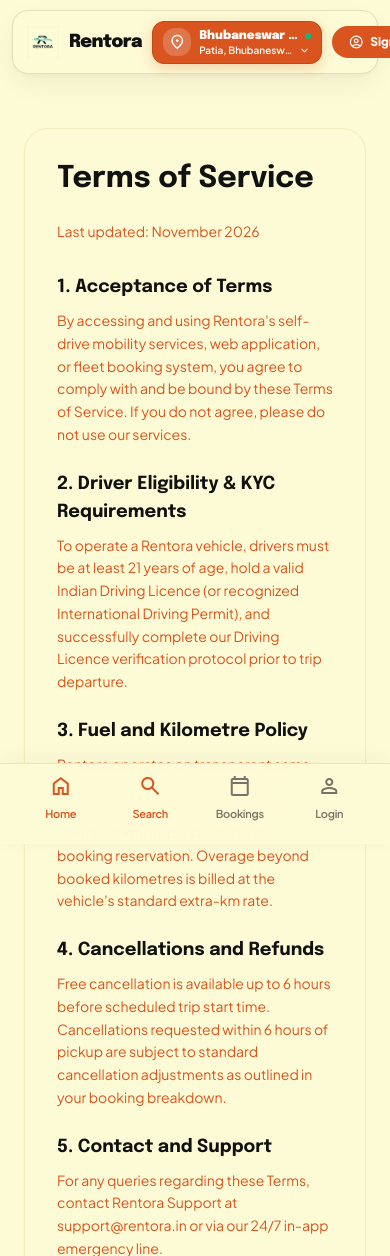
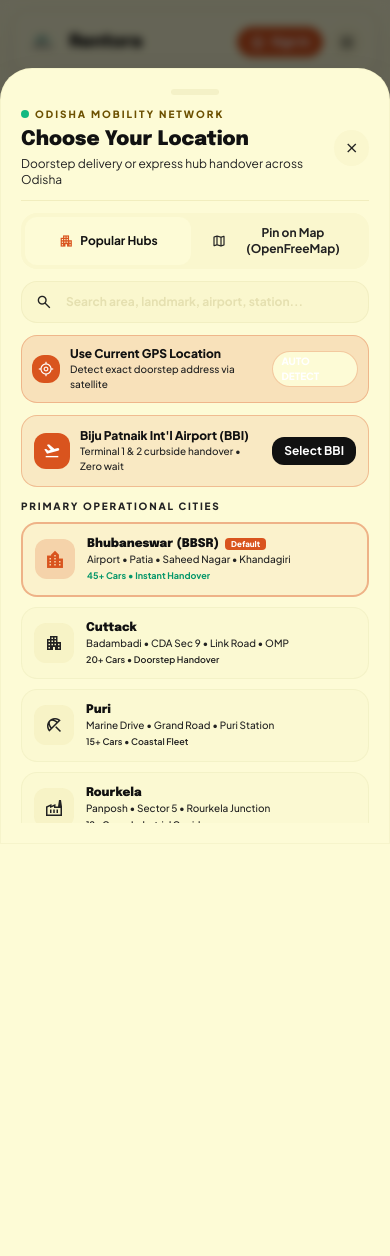
Before and after one commit to PranayaKD/Rentora, a Django app: page /terms/ in a window 390 px wide. Shown: the top 1256 px of the page. After the commit the page ends 823 px from the top, so only its background shows below. Run offline with Django 5.2, Linux system fonts and the light colour scheme; some libraries are stand-ins or nearby versions.

Commit message:
feat(nav): resolve mobile navbar overflow, add waffle menu drawer, and auto-prompt location on first mobile visit

```diff
--- a/static/js/rentora.js
+++ b/static/js/rentora.js
@@ -3,6 +3,9 @@
  */
 
 document.addEventListener('DOMContentLoaded', () => {
+
+    // --- Mobile Auto-Prompt for Odisha Location ---
+    initMobileLocationAutoPrompt();
 
     // --- Toast Notification System ---
     const toasts = document.querySelectorAll('[data-toast]');
@@ -453,3 +456,21 @@ function initStackingCards() {
         }
     }, { passive: true });
 }
+
+/**
+ * Mobile Auto-Prompt for Odisha Location
+ * Automatically prompts the user for their location / hub on first mobile visit
+ */
+function initMobileLocationAutoPrompt() {
+    if (window.innerWidth < 768) {
+        const prompted = sessionStorage.getItem('rentora_mobile_location_prompted');
+        if (!prompted) {
+            sessionStorage.setItem('rentora_mobile_location_prompted', 'true');
+            setTimeout(() => {
+                if (typeof openCityModal === 'function') {
+                    openCityModal();
+                }
+            }, 800);
+        }
+    }
+}
--- a/templates/base.html
+++ b/templates/base.html
@@ -195,6 +195,9 @@
     <!-- City Switcher Modal -->
     {% include 'components/city_modal.html' %}
 
+    <!-- Mobile Waffle Menu (App Grid Drawer) -->
+    {% include 'components/waffle_menu.html' %}
+
     <!-- Mobile Auth Modal (OTP Bottom Sheet / Modal) -->
     {% include 'components/mobile_auth_modal.html' %}
 
--- a/templates/components/navbar.html
+++ b/templates/components/navbar.html
@@ -18,9 +18,9 @@
 
         <div class="h-6 w-[1px] bg-black/10 hidden sm:block"></div>
 
-        <!-- Quick-Commerce Style Hub & Location Selector (Liquid Pill) -->
+        <!-- Quick-Commerce Style Hub & Location Selector (Liquid Pill - Hidden on mobile to prevent navbar overflow) -->
         <button onclick="openCityModal()"
-          class="liquid-hub-pill flex items-center gap-2 px-2.5 sm:px-3.5 py-1.5 rounded-xl sm:rounded-2xl hover:bg-surface-container transition-all text-left group max-w-[170px] sm:max-w-[260px] md:max-w-[300px] cursor-pointer"
+          class="liquid-hub-pill hidden sm:flex items-center gap-2 px-2.5 sm:px-3.5 py-1.5 rounded-xl sm:rounded-2xl hover:bg-surface-container transition-all text-left group max-w-[170px] sm:max-w-[260px] md:max-w-[300px] cursor-pointer"
           type="button" title="Select Delivery or Pickup Location in Odisha">
           <div class="w-7 h-7 sm:w-8 sm:h-8 rounded-xl bg-white/20 text-white flex items-center justify-center shrink-0 group-hover:scale-105 transition-transform">
             <span class="material-symbols-outlined text-[18px] sm:text-[20px] text-white">location_on</span>
@@ -100,11 +100,18 @@
           Explore Fleet
         </a>
         <button type="button" onclick="openMobileAuthModal('login')"
-          class="flex items-center gap-1.5 px-4 lg:px-5 py-2 lg:py-2.5 rounded-full bg-secondary-container hover:bg-[#c44714] text-white text-xs font-black shadow-sm transition-all hover:scale-105 active:scale-95 cursor-pointer font-body">
-          <span class="material-symbols-outlined text-[16px]">account_circle</span>
+          class="flex items-center gap-1.5 px-3 sm:px-4 py-1.5 sm:py-2 rounded-full bg-[#D9541E] hover:bg-[#c44714] text-white text-xs font-black shadow-xs transition-all hover:scale-105 active:scale-95 cursor-pointer font-body border border-[#C44714] shrink-0">
+          <span class="material-symbols-outlined text-[15px]">account_circle</span>
           <span>Sign In</span>
         </button>
         {% endif %}
+
+        <!-- Mobile Waffle Menu Button (App Grid Drawer) -->
+        <button type="button" onclick="toggleWaffleMenu()"
+          class="lg:hidden w-8 h-8 sm:w-9 sm:h-9 rounded-full bg-surface-container-low hover:bg-surface-container border border-outline-variant/40 flex items-center justify-center text-primary shadow-2xs hover:scale-105 active:scale-95 transition-all cursor-pointer shrink-0"
+          title="Open Quick Services Menu" aria-label="Open Quick Services Menu">
+          <span class="material-symbols-outlined text-[19px] text-primary">apps</span>
+        </button>
       </div>
 
     </div>
--- /dev/null
+++ b/templates/components/waffle_menu.html
@@ -0,0 +1,179 @@
+{% load static %}
+<!-- Rentora Waffle Menu (Quick Services & App Grid Drawer) -->
+<div id="waffle-menu-overlay"
+     class="fixed inset-0 z-[110] bg-black/60 backdrop-blur-sm hidden opacity-0 transition-opacity duration-300"
+     onclick="closeWaffleMenu()"></div>
+
+<div id="waffle-menu-sheet"
+     class="fixed bottom-0 inset-x-0 max-w-lg mx-auto z-[120] hidden bg-surface-container-lowest rounded-t-[2rem] p-5 sm:p-6 shadow-2xl border border-outline-variant/30 translate-y-full transition-all duration-300 ease-out max-h-[90vh] overflow-y-auto">
+
+    <!-- Mobile Drag Handle -->
+    <div class="w-12 h-1.5 bg-outline-variant/40 rounded-full mx-auto mb-3 cursor-pointer" onclick="closeWaffleMenu()"></div>
+
+    <!-- Header -->
+    <div class="flex items-center justify-between pb-3 border-b border-outline-variant/20">
+        <div class="flex items-center gap-2">
+            <div class="w-7 h-7 rounded-lg bg-[#D9541E] text-white flex items-center justify-center shadow-2xs">
+                <span class="material-symbols-outlined text-[18px]">apps</span>
+            </div>
+            <div>
+                <h3 class="text-base font-extrabold text-primary font-headline">Rentora Services</h3>
+                <p class="text-[10px] text-on-surface-variant font-medium">Quick Navigation & Odisha Mobility</p>
+            </div>
+        </div>
+        <button type="button" onclick="closeWaffleMenu()"
+                class="w-8 h-8 rounded-full bg-surface-container-low hover:bg-surface-container flex items-center justify-center text-on-surface-variant hover:text-primary transition-colors cursor-pointer"
+                aria-label="Close menu">
+            <span class="material-symbols-outlined text-[18px]">close</span>
+        </button>
+    </div>
+
+    <!-- Active Odisha Hub & GPS Card -->
+    <div class="my-3.5 p-3 rounded-2xl bg-surface-container-low border border-outline-variant/30 flex items-center justify-between gap-3">
+        <div class="flex items-center gap-2.5 min-w-0">
+            <div class="w-8 h-8 rounded-xl bg-[#D9541E] text-white flex items-center justify-center shrink-0 shadow-2xs">
+                <span class="material-symbols-outlined text-[18px]">location_on</span>
+            </div>
+            <div class="flex flex-col min-w-0">
+                <div class="flex items-center gap-1.5">
+                    <span class="text-xs font-black text-primary font-headline truncate current-hub-title">{{ current_city|default:"Bhubaneswar" }} Hub</span>
+                    <span class="w-1.5 h-1.5 rounded-full bg-emerald-500 animate-pulse"></span>
+                </div>
+                <span class="text-[10px] text-on-surface-variant font-medium truncate current-location-subtitle">{{ pickup_location|default:"Patia, Bhubaneswar, Odisha" }}</span>
+            </div>
+        </div>
+        <button type="button" onclick="closeWaffleMenu(); openCityModal();"
+                class="px-2.5 py-1 rounded-full bg-[#D9541E] hover:bg-[#C44714] text-white text-[10px] font-extrabold shadow-2xs shrink-0 transition-all border border-[#C44714] cursor-pointer">
+            Change
+        </button>
+    </div>
+
+    <!-- 6-Tile Waffle App Grid -->
+    <div class="grid grid-cols-3 gap-2.5 my-2">
+        <!-- Tile 1: Fleet Catalog -->
+        <a href="{% url 'cars' %}" onclick="closeWaffleMenu()"
+           class="p-3 rounded-2xl bg-surface-container-low/70 hover:bg-surface-container border border-outline-variant/20 flex flex-col items-center justify-center text-center gap-1.5 group transition-all active:scale-95">
+            <div class="w-10 h-10 rounded-xl bg-surface-container-lowest text-primary group-hover:bg-[#D9541E] group-hover:text-white transition-colors flex items-center justify-center shadow-2xs">
+                <span class="material-symbols-outlined text-[22px]">directions_car</span>
+            </div>
+            <span class="text-[11px] font-extrabold text-primary leading-tight">Fleet Catalog</span>
+            <span class="text-[9px] text-on-surface-variant font-medium">All Cars</span>
+        </a>
+
+        <!-- Tile 2: Subscriptions -->
+        <a href="{% url 'subscription' %}" onclick="closeWaffleMenu()"
+           class="p-3 rounded-2xl bg-surface-container-low/70 hover:bg-surface-container border border-outline-variant/20 flex flex-col items-center justify-center text-center gap-1.5 group transition-all active:scale-95">
+            <div class="w-10 h-10 rounded-xl bg-surface-container-lowest text-primary group-hover:bg-[#D9541E] group-hover:text-white transition-colors flex items-center justify-center shadow-2xs">
+                <span class="material-symbols-outlined text-[22px]">autorenew</span>
+            </div>
+            <span class="text-[11px] font-extrabold text-primary leading-tight">Subscriptions</span>
+            <span class="text-[9px] text-on-surface-variant font-medium">Monthly Pass</span>
+        </a>
+
+        <!-- Tile 3: How It Works -->
+        <a href="{% url 'how_it_works' %}" onclick="closeWaffleMenu()"
+           class="p-3 rounded-2xl bg-surface-container-low/70 hover:bg-surface-container border border-outline-variant/20 flex flex-col items-center justify-center text-center gap-1.5 group transition-all active:scale-95">
+            <div class="w-10 h-10 rounded-xl bg-surface-container-lowest text-primary group-hover:bg-[#D9541E] group-hover:text-white transition-colors flex items-center justify-center shadow-2xs">
+                <span class="material-symbols-outlined text-[22px]">bolt</span>
+            </div>
+            <span class="text-[11px] font-extrabold text-primary leading-tight">How It Works</span>
+            <span class="text-[9px] text-on-surface-variant font-medium">60s KYC</span>
+        </a>
+
+        <!-- Tile 4: Why Rentora -->
+        <a href="{% url 'why_rentora' %}" onclick="closeWaffleMenu()"
+           class="p-3 rounded-2xl bg-surface-container-low/70 hover:bg-surface-container border border-outline-variant/20 flex flex-col items-center justify-center text-center gap-1.5 group transition-all active:scale-95">
+            <div class="w-10 h-10 rounded-xl bg-surface-container-lowest text-primary group-hover:bg-[#D9541E] group-hover:text-white transition-colors flex items-center justify-center shadow-2xs">
+                <span class="material-symbols-outlined text-[22px]">verified_user</span>
+            </div>
+            <span class="text-[11px] font-extrabold text-primary leading-tight">Why Rentora</span>
+            <span class="text-[9px] text-on-surface-variant font-medium">₹0 Deposit</span>
+        </a>
+
+        <!-- Tile 5: My Bookings -->
+        <a href="{% if is_authenticated %}{% url 'dashboard_bookings' %}{% else %}{% url 'login' %}?next={% url 'dashboard_bookings' %}{% endif %}"
+           onclick="{% if not is_authenticated %}closeWaffleMenu(); openMobileAuthModal('login'); return false;{% else %}closeWaffleMenu();{% endif %}"
+           class="p-3 rounded-2xl bg-surface-container-low/70 hover:bg-surface-container border border-outline-variant/20 flex flex-col items-center justify-center text-center gap-1.5 group transition-all active:scale-95">
+            <div class="w-10 h-10 rounded-xl bg-surface-container-lowest text-primary group-hover:bg-[#D9541E] group-hover:text-white transition-colors flex items-center justify-center shadow-2xs">
+                <span class="material-symbols-outlined text-[22px]">calendar_month</span>
+            </div>
+            <span class="text-[11px] font-extrabold text-primary leading-tight">My Bookings</span>
+            <span class="text-[9px] text-on-surface-variant font-medium">Trips & FASTag</span>
+        </a>
+
+        <!-- Tile 6: Switch Hub -->
+        <button type="button" onclick="closeWaffleMenu(); openCityModal();"
+           class="p-3 rounded-2xl bg-surface-container-low/70 hover:bg-surface-container border border-outline-variant/20 flex flex-col items-center justify-center text-center gap-1.5 group transition-all active:scale-95 cursor-pointer">
+            <div class="w-10 h-10 rounded-xl bg-surface-container-lowest text-primary group-hover:bg-[#D9541E] group-hover:text-white transition-colors flex items-center justify-center shadow-2xs">
+                <span class="material-symbols-outlined text-[22px]">near_me</span>
+            </div>
+            <span class="text-[11px] font-extrabold text-primary leading-tight">Odisha Hubs</span>
+            <span class="text-[9px] text-on-surface-variant font-medium">Airport & Cities</span>
+        </button>
+    </div>
+
+    <!-- Account / Login Strip -->
+    <div class="mt-3.5 pt-3 border-t border-outline-variant/20">
+        {% if is_authenticated %}
+        <div class="flex items-center justify-between">
+            <div class="flex items-center gap-2">
+                <div class="w-8 h-8 rounded-full bg-primary text-white flex items-center justify-center text-xs font-bold">
+                    {{ display_name|default:"U"|slice:":1"|upper }}
+                </div>
+                <div class="flex flex-col">
+                    <span class="text-xs font-extrabold text-primary">{{ display_name|default:"Account" }}</span>
+                    <a href="{% url 'dashboard' %}" class="text-[10px] text-secondary hover:underline font-bold">Manage Account</a>
+                </div>
+            </div>
+            <button type="button" onclick="closeWaffleMenu(); openLogoutSheet();"
+                    class="px-3 py-1 rounded-full text-xs font-bold text-red-600 hover:bg-red-50 transition-colors">
+                Sign Out
+            </button>
+        </div>
+        {% else %}
+        <button type="button" onclick="closeWaffleMenu(); openMobileAuthModal('login');"
+                class="w-full py-2.5 rounded-xl bg-[#D9541E] hover:bg-[#C44714] text-white font-black text-xs shadow-xs flex items-center justify-center gap-2 cursor-pointer transition-all active:scale-95 border border-[#C44714]">
+            <span class="material-symbols-outlined text-[16px]">account_circle</span>
+            <span>Sign In / Create Account with Mobile OTP</span>
+        </button>
+        {% endif %}
+    </div>
+
+</div>
+
+<script>
+function openWaffleMenu() {
+    const overlay = document.getElementById('waffle-menu-overlay');
+    const sheet = document.getElementById('waffle-menu-sheet');
+    if (!overlay || !sheet) return;
+    overlay.classList.remove('hidden');
+    sheet.classList.remove('hidden');
+    requestAnimationFrame(() => {
+        overlay.classList.remove('opacity-0');
+        sheet.classList.remove('translate-y-full');
+        sheet.classList.add('translate-y-0');
+    });
+}
+
+function closeWaffleMenu() {
+    const overlay = document.getElementById('waffle-menu-overlay');
+    const sheet = document.getElementById('waffle-menu-sheet');
+    if (!overlay || !sheet) return;
+    overlay.classList.add('opacity-0');
+    sheet.classList.remove('translate-y-0');
+    sheet.classList.add('translate-y-full');
+    setTimeout(() => {
+        overlay.classList.add('hidden');
+        sheet.classList.add('hidden');
+    }, 300);
+}
+
+function toggleWaffleMenu() {
+    const sheet = document.getElementById('waffle-menu-sheet');
+    if (sheet && !sheet.classList.contains('hidden') && sheet.classList.contains('translate-y-0')) {
+        closeWaffleMenu();
+    } else {
+        openWaffleMenu();
+    }
+}
+</script>
```
